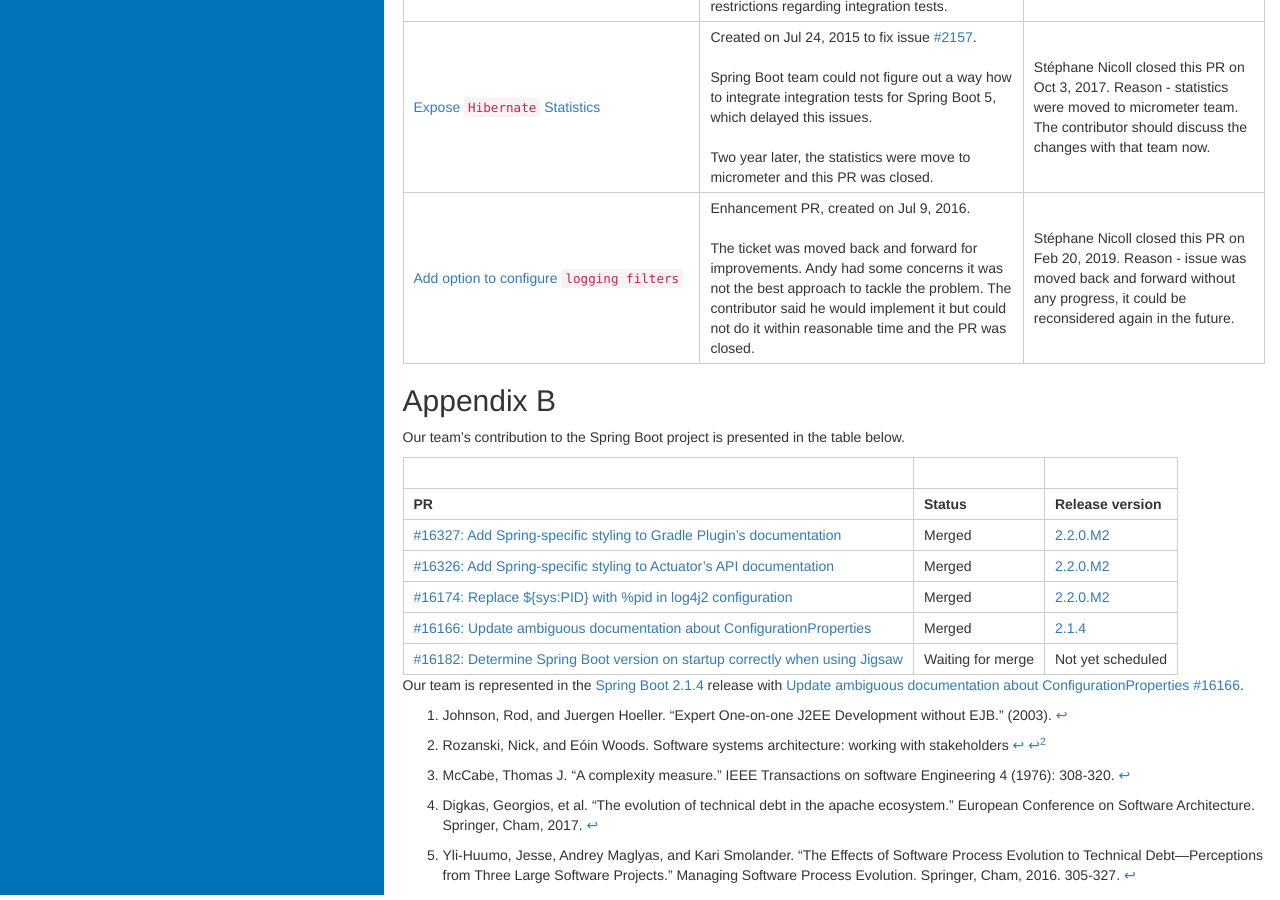
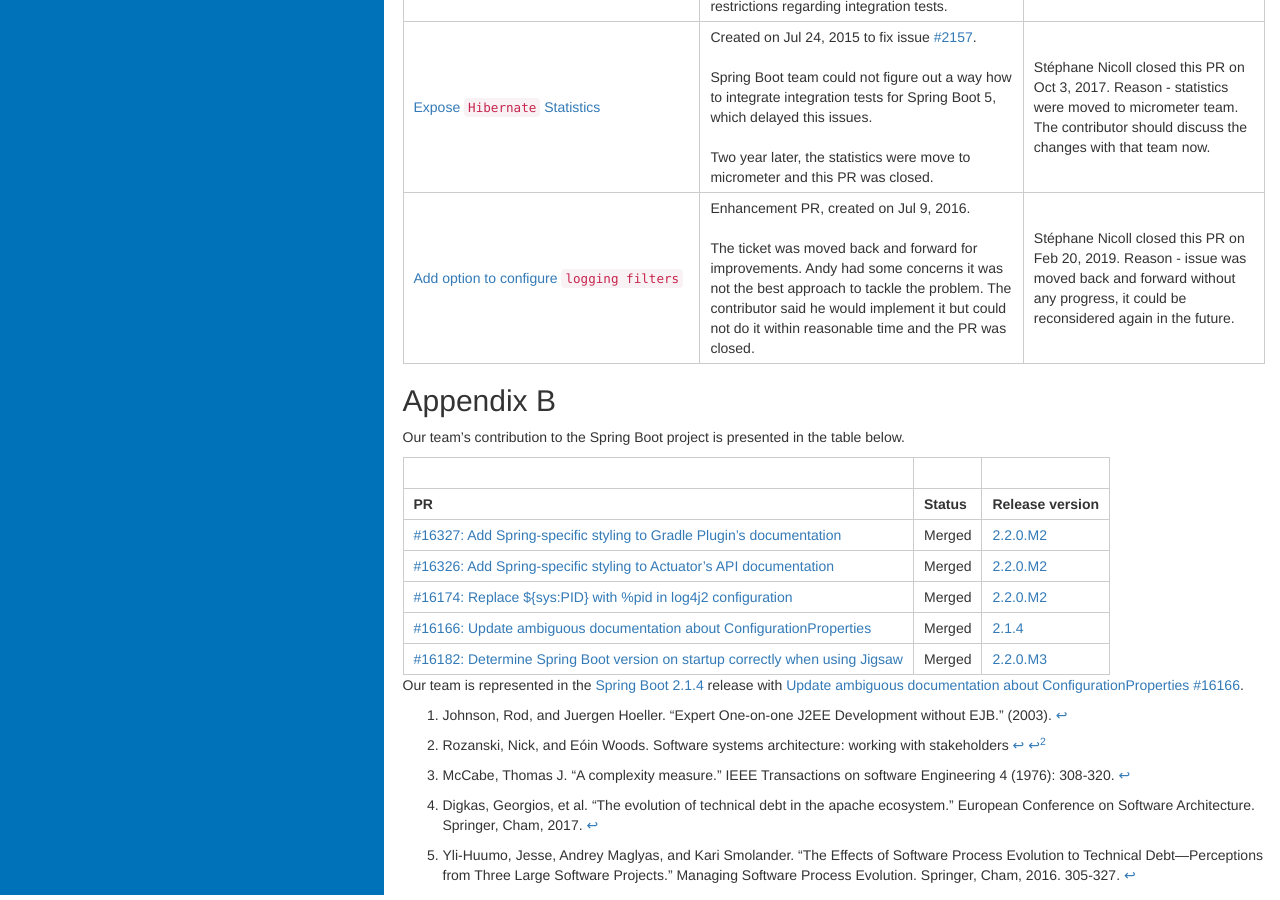
Before and after one commit to SERG-Delft/desosa2019, a Jekyll site: the page built from chapters/spring-boot/index.md, in a window 1280 px wide and 900 px high, scrolled down 21883 px. Built offline with Jekyll 4.4.1, drawn with Linux system fonts in a browser that asks for light colours; nearby versions of some CDN libraries.

Commit message:
Update PR status for Spring Boot contribution

```diff
--- a/chapters/spring-boot/index.md
+++ b/chapters/spring-boot/index.md
@@ -914,7 +914,7 @@ Our team's contribution to the Spring Boot project is presented in the table bel
 | [#16326: Add Spring-specific styling to Actuator's API documentation](https://github.com/spring-projects/spring-boot/pull/16326) | Merged | [2.2.0.M2](https://github.com/spring-projects/spring-boot/milestone/134) |
 | [#16174: Replace ${sys:PID} with %pid in log4j2 configuration](https://github.com/spring-projects/spring-boot/pull/16174) | Merged | [2.2.0.M2](https://github.com/spring-projects/spring-boot/milestone/134) |
 | [#16166: Update ambiguous documentation about ConfigurationProperties](https://github.com/spring-projects/spring-boot/pull/16166) | Merged | [2.1.4](https://github.com/spring-projects/spring-boot/milestone/138) |
-| [#16182: Determine Spring Boot version on startup correctly when using Jigsaw](https://github.com/spring-projects/spring-boot/pull/16182) | Waiting for merge | Not yet scheduled |
+| [#16182: Determine Spring Boot version on startup correctly when using Jigsaw](https://github.com/spring-projects/spring-boot/pull/16182) | Merged | [2.2.0.M3](https://github.com/spring-projects/spring-boot/milestone/135) |
 
 Our team is represented in the [Spring Boot 2.1.4](https://github.com/spring-projects/spring-boot/releases/tag/v2.1.4.RELEASE)
 release with
```
